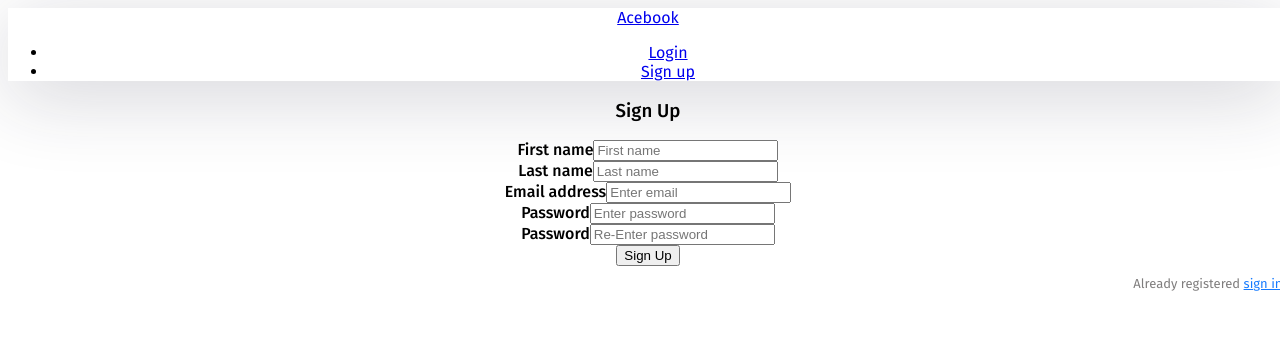
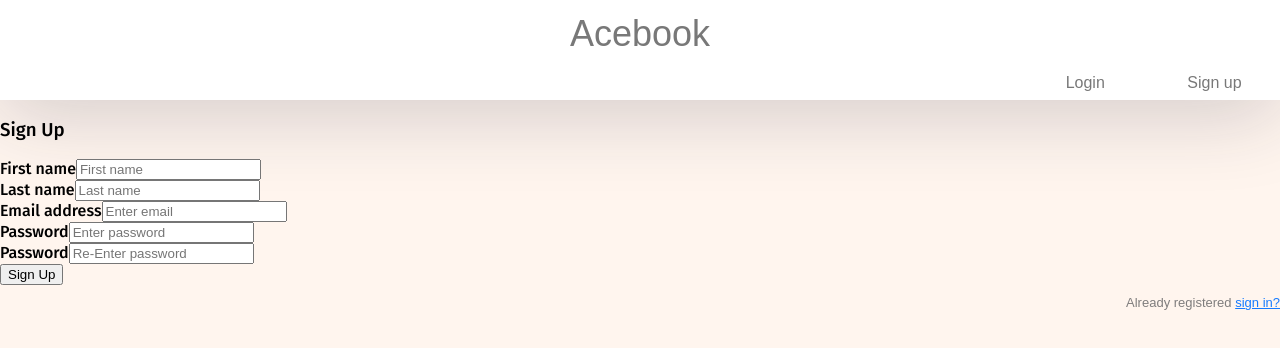
Before and after one commit to benlynch1931/Acebook_frontend, a React (Create React App) app: page /sign-up in a window 1280 px wide. Shown: the top 348 px of the page. Built offline with nearby package versions, Linux system fonts and the light colour scheme.

Commit message:
style: style template for all dynamic renders and style posts

```diff
--- a/src/App.css
+++ b/src/App.css
@@ -1,5 +1,5 @@
 .App {
-  text-align: center;
+  /* text-align: center; */
 }
 
 .App-logo {
@@ -125,7 +125,7 @@ table {
   display: none;
   position: absolute;
   /* background-color: #f1f1f1; */
-  background-color: #CCE8E8;
+  background-color: #EDEDED;
   min-width: 160px;
   box-shadow: 0px 8px 16px 0px rgba(0,0,0,0.2);
   /* border: solid #000000; */
@@ -140,7 +140,7 @@ table {
   display: block;
 }
 .dropdown-content a:hover {
-  background-color: #ddd
+  background-color: #ddd;
 }
 /* Show the dropdown menu (use JS to add this class to the .dropdown-content container when the user clicks on the dropdown button) */
 .show {
--- a/src/App.js
+++ b/src/App.js
@@ -6,6 +6,7 @@ import {
   Link
 } from "react-router-dom";
 
+import './style.css'
 import Table from './components/Table.js';
 import TableApp from './components/TableApp.js';
 import AboutUs from './components/About.js';
@@ -18,18 +19,28 @@ export default function App() {
     <Router>
       <div className="App">
       <nav className="navbar navbar-expand-lg navbar-light fixed-top">
+
         <div className="container">
-          <Link className="navbar-brand" to={"/sign-in"}>Acebook</Link>
-          <div className="collapse navbar-collapse" id="navbarTogglerDemo02">
-            <ul className="navbar-nav ml-auto">
-              <li className="nav-item">
-                <Link className="nav-link" to={"/login"}>Login</Link>
-              </li>
-              <li className="nav-item">
-                <Link className="nav-link" to={"/sign-up"}>Sign up</Link>
-              </li>
-            </ul>
-          </div>
+          <table className='nav-table'>
+            <tbody>
+              <tr>
+                <td colSpan='3'>
+                  <Link className="navbar-brand" to={"/sign-in"}>Acebook</Link>
+                </td>
+              </tr>
+
+                  <tr className="navbar-nav ml-auto">
+                    <td className='empty-cell'></td>
+                    <td className="nav-item">
+                      <Link className="nav-link" to={"/login"}>Login</Link>
+                    </td>
+                    <td className="nav-item">
+                      <Link className="nav-link" to={"/sign-up"}>Sign up</Link>
+                    </td>
+                  </tr>
+
+            </tbody>
+          </table>
         </div>
       </nav>
 
--- a/src/components/Posts.js
+++ b/src/components/Posts.js
@@ -5,7 +5,7 @@ class Posts extends Component {
   constructor(props) {
   super(props);  //relates to running the constructor in Component
   this.state = {
-    user: 2,
+    user: 1,
     posts: []
   }
 }
--- a/src/components/signup.component.js
+++ b/src/components/signup.component.js
@@ -1,5 +1,6 @@
 import React, { Component } from "react";
 import { useState } from 'react';
+import '../style.css'
 
 export default class SignUp extends Component {
   constructor(props) {
--- a/src/style.css
+++ b/src/style.css
@@ -1,8 +1,42 @@
 body {
   background-color: seashell;
+  margin: 0;
+  /* padding: 4px; */
 }
 
 .App {
   font-family: sans-serif;
+  /* text-align: center; */
+}
+
+table, tr, td {
+  /* border: solid #000000; */
+}
+
+.nav-table {
+  width: 100%;
+  height: 100px;
+
   text-align: center;
 }
+
+.nav-item {
+  width: 10%;
+}
+
+.nav-link, .navbar-brand {
+  text-decoration: none;
+  color: #787878
+}
+
+.navbar-brand {
+  font-size: 36px;
+}
+
+.empty-cell {
+  width: 80%;
+}
+
+.navbar.navbar-expand-lg.navbar-light.fixed-top {
+  height: 100px;
+}
```
Also changed, not shown: 1 other file (tests, documents, lock files or other folders).
